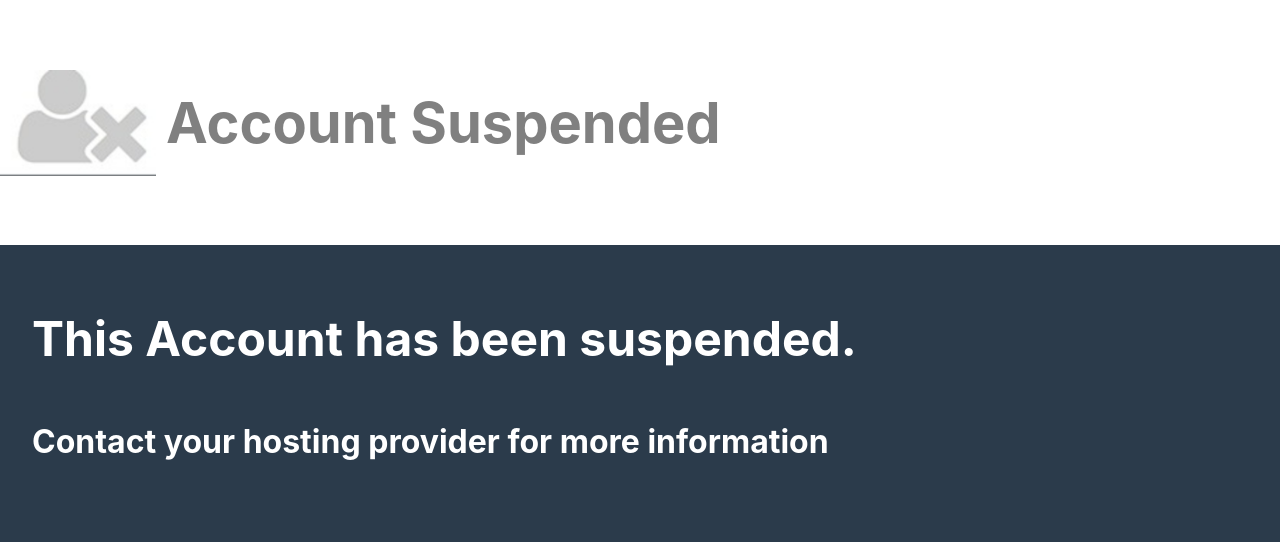
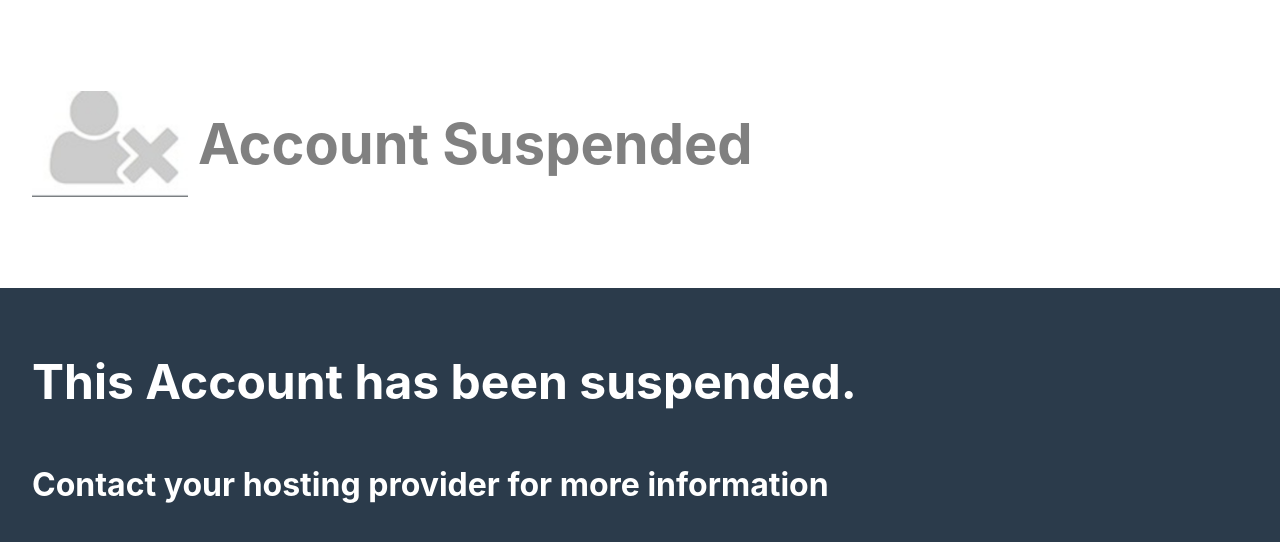
Before and after one commit to codystack/RSPHCMB, a React (Create React App) app: page / in a window 1280 px wide. Shown: the top 542 px of the page. Built offline with nearby package versions, Linux system fonts and the light colour scheme; no server answers; the database is empty.

Commit message:
neew update

```diff
--- a/src/App.js
+++ b/src/App.js
@@ -277,14 +277,14 @@ function App() {
     setTimeout(() => {
 //       if (crash || miscData?.crash) {
         setContent(<div style={{backgroundColor: "#2b3b4b", height: "100vh", width: "100vw", display: "flex", flexDirection: "column", justifyContent: "start", alignItems: "start"}} >
-               <div  style={{flex:1, width: "100%",backgroundColor: "white", display: "flex", flexDirection: "row", justifyContent: "start", alignItems: "center"}}>
+               <div  style={{ padding: sm ? 8 : 32, flex:1, width: "100%",backgroundColor: "white", display: "flex", flexDirection: "row", justifyContent: "start", alignItems: "center"}}>
                 <img src={suspendedImage} width={sm ? 140 :156}  />
                 <h1 style={{color: "grey", marginLeft: 10, fontSize: sm ? 36 : 56}} >Account Suspended</h1>
                </div>
 
-              <div  style={{padding: sm ? 16 : 32, backgroundColor: "#2b3b4b", flex:2, width: "100%", display: "flex", flexDirection: "column", justifyContent: "start", alignItems: "start"}}>
+              <div  style={{padding: sm ? 8 : 32, backgroundColor: "#2b3b4b", flex:2, width: "100%", display: "flex", flexDirection: "column", justifyContent: "start", alignItems: "start"}}>
                 <h1 style={{color: "white", fontSize: sm ? 32 : 48}} >This Account has been suspended.</h1>
-                <h1 style={{color: "white", fontSize: sm ? 24 : 32}} >Contact your hosting provider for more information</h1>
+                <h1 style={{color: "white", fontSize: sm ? 21 : 32}} >Contact your hosting provider for more information</h1>
                </div>
               </div>);
 //       }
```
